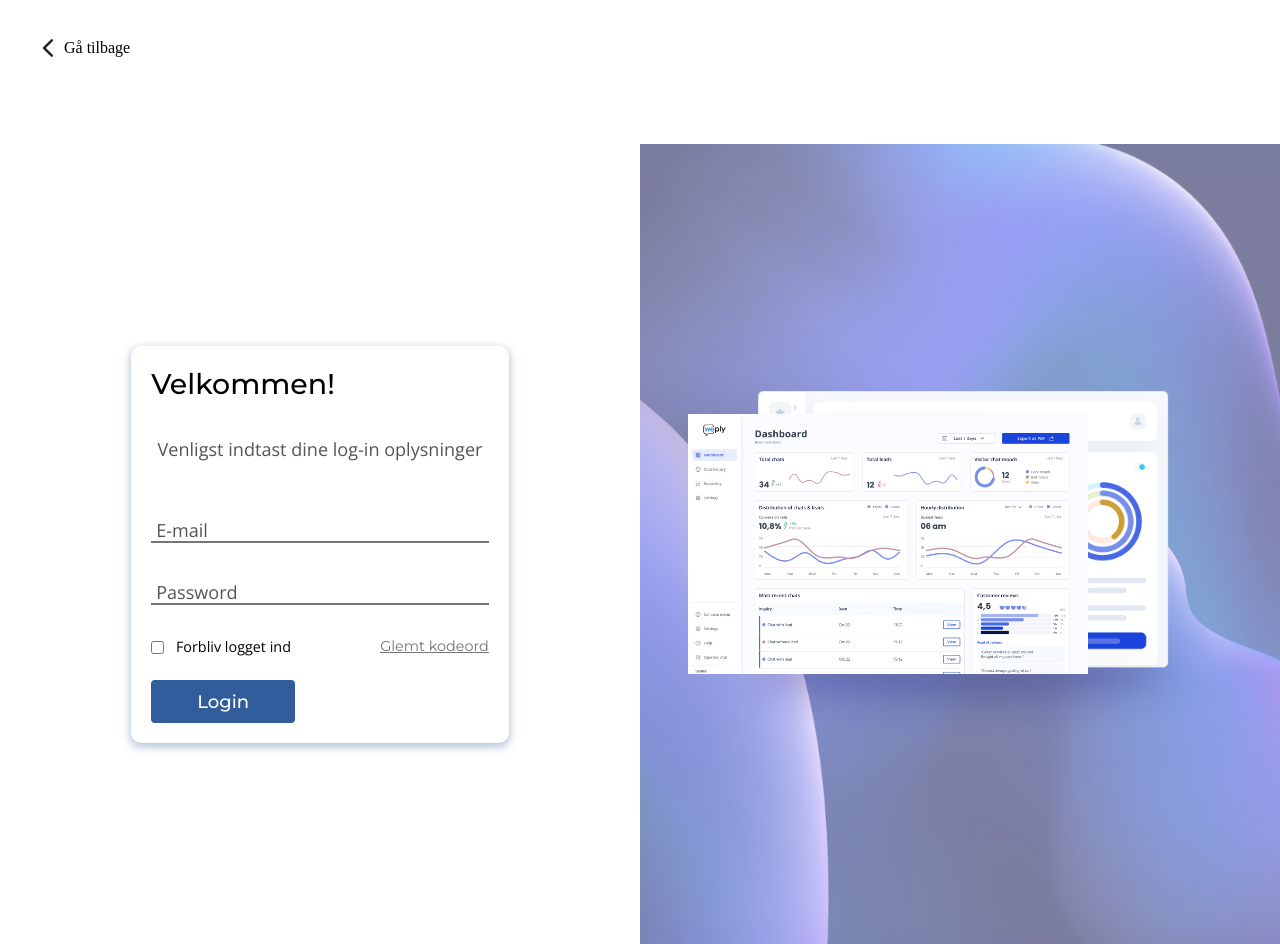
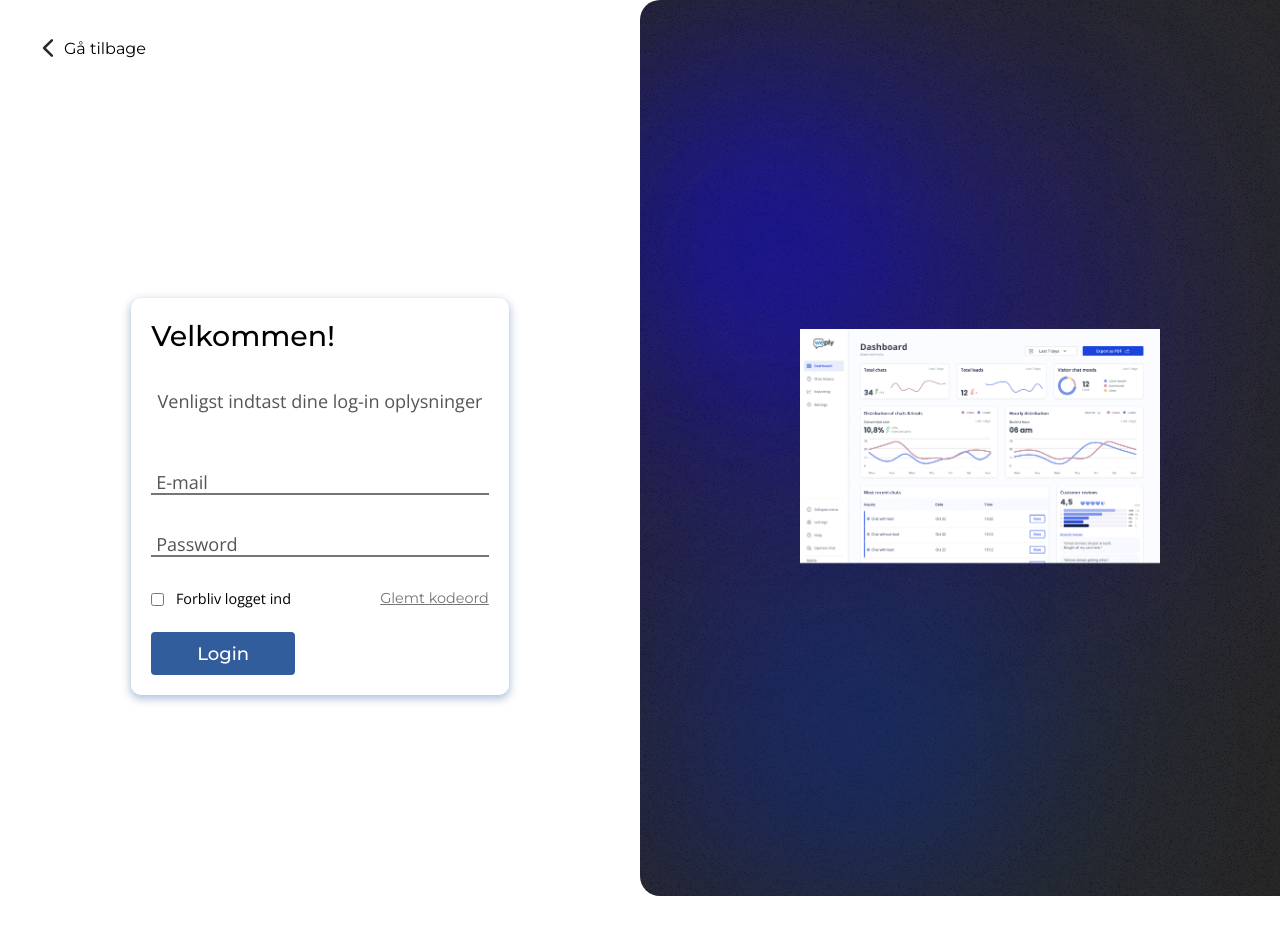
Before and after one commit to ande397c/Weply-eksamen, a plain HTML site: page pages/login.html in a window 1280 px wide. After the commit the page ends 896 px from the top, so only its background shows below. Drawn offline with nearby package versions, Linux system fonts and the light colour scheme.

```diff
--- a/pages/login.html
+++ b/pages/login.html
@@ -9,11 +9,12 @@
     <title>Weply | Login</title>
   </head>
   <body>
-    <div class="back_container">
-      <img src="../assets/icons/chevron-left.svg" alt="" />
-      <span>Gå tilbage</span>
-    </div>
+
     <main>
+      <div class="back_container">
+        <img src="../assets/icons/chevron-left.svg" alt="" />
+        <span>Gå tilbage</span>
+      </div>
       <section id="form_container">
         <article id="login_section">
           <form id="login_form">
@@ -45,7 +46,9 @@
       </section>
 
       <section id="login_placeholder">
+        <figure class="pic">
         <img src="../img/Dashboard.png" alt="" />
+       </figure>
         <div class="bg_grid">
           <div class="blobs">
             <div class="blob big-blob"></div>
--- a/stylesheets/login.css
+++ b/stylesheets/login.css
@@ -4,6 +4,7 @@
   display: flex;
   align-items: center;
   margin: 2rem;
+  font-family: "montserrat", serif;
 }
 
 .back_container img {
@@ -143,7 +144,7 @@
 
 /*-- Split screen placeholder  --*/
 
-#login_placeholder {
+/* #login_placeholder {
   background-image: url(../img/login-placeholder.png);
   background-repeat: no-repeat, no-repeat;
   background-size: cover;
@@ -160,28 +161,60 @@
 
 #login_placeholder {
   display: none;
-}
+} */
 
 @media (min-width: 1000px) {
   main {
+    margin-top: 0;
     display: grid;
     grid-template-columns: 1fr 1fr;
-    align-items: center;
+    grid-template-rows: auto 2fr;
   }
 
-  #form_container,
-  #login_placeholder {
+  #form_container{
+  /* #login_placeholder { */
     height: 100vh;
     width: 100%;
   }
 
+  .back_container{
+    grid-column: 1/2;
+    grid-row: 1/2;
+
+  }
   #signup_form {
     min-width: 420px;
     max-width: 100%;
     padding: 30px;
   }
+  #login_placeholder{
+    overflow: hidden;
+    grid-row: 1/3;
 
-  #login_placeholder {
-    display: flex;
+    display: grid;
+    grid-template-columns: 1fr;
+    grid-template-rows: 1fr;
+
   }
+
+  .bg_grid{
+    grid-column: 1/2;
+    grid-row: 1/2;
+  }
+
+  .pic{
+    padding-left: 10rem;
+    grid-column: 1/2;
+    grid-row: 1/2;
+    z-index: 10;
+    align-self: center;
+  }
+
+
+  .pic img{
+    width: 75%;
+    height: auto
+  }
+
+
 }
```
